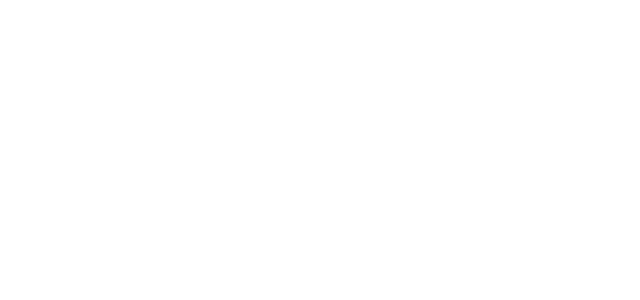
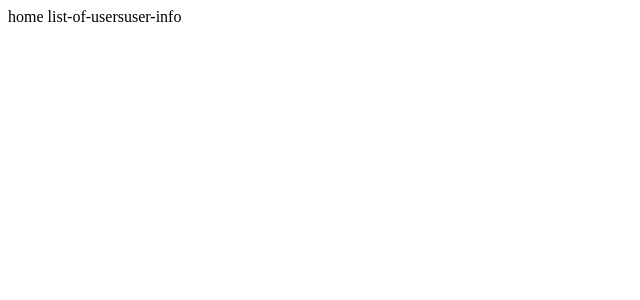
Before and after one commit to RuQuentin/Angular7MiniProject, an Angular app: page /home in a window 1280 px wide. Before the commit this address led to /. Shown: the top 300 px of the page, without its empty margins (0-640 px from the left). Built offline with nearby package versions, Linux system fonts and the light colour scheme.

Commit message:
feature/routing,
* add basic routing

```diff
--- a/src/app/app-routing.module.ts
+++ b/src/app/app-routing.module.ts
@@ -1,7 +1,21 @@
 import { NgModule } from '@angular/core';
 import { Routes, RouterModule } from '@angular/router';
 
-const routes: Routes = [];
+import { LoginComponent } from './pages/login/login.component';
+import { HomeComponent } from './pages/home/home.component';
+
+const routes: Routes = [{
+    path: 'login',
+    component: LoginComponent
+  }, {
+    path: 'home',
+    component: HomeComponent
+  }, {
+    path: '**',
+    redirectTo: 'home',
+    // component: PageNotFoundComponent
+  }
+];
 
 @NgModule({
   imports: [RouterModule.forRoot(routes)],
--- a/src/app/pages/home/home.component.html
+++ b/src/app/pages/home/home.component.html
@@ -0,0 +1,4 @@
+home
+
+<list-of-users></list-of-users>
+<user-info></user-info>
--- a/src/app/pages/home/list-of-users/list-of-users.component.html
+++ b/src/app/pages/home/list-of-users/list-of-users.component.html
@@ -0,0 +1 @@
+list-of-users
--- a/src/app/pages/home/user-info/user-info.component.html
+++ b/src/app/pages/home/user-info/user-info.component.html
@@ -0,0 +1 @@
+user-info
--- a/src/app/pages/login/login.component.html
+++ b/src/app/pages/login/login.component.html
@@ -0,0 +1 @@
+login
```
Also changed, not shown: src/app/app.component.html (line endings or trailing spaces).
